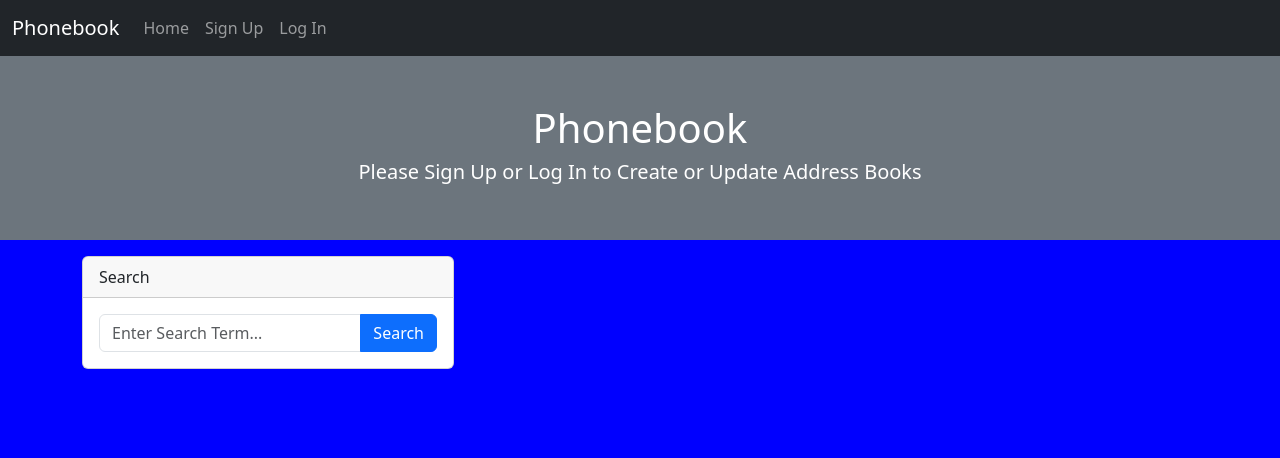
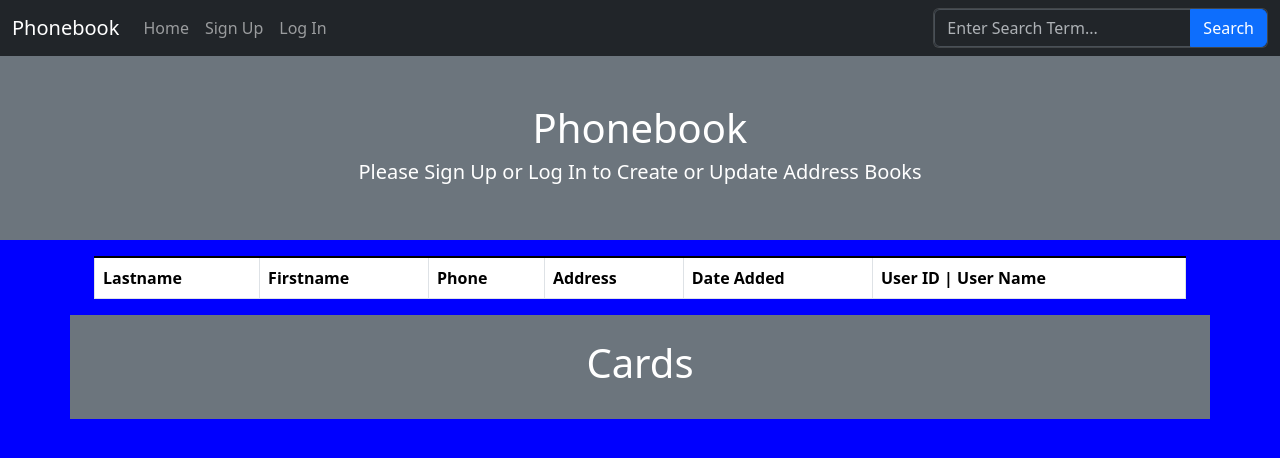
Before and after one commit to warmstrongsr/kekambas-111_week6_phonebook, a Flask app: page / in a window 1280 px wide. Shown: the top 458 px of the page. Run offline with Flask 3, Linux system fonts and the light colour scheme; data that the repository does not hold is empty.

Commit message:
table add, accounts page alignment, completed project for turn in

```diff
--- a/app/forms.py
+++ b/app/forms.py
@@ -8,12 +8,14 @@ class AddressForm(FlaskForm):
     last_name = StringField('Last Name', validators=[InputRequired()])
     phone = StringField('Phone', validators=[InputRequired(), Length(min=10,max=20, message="Please enter a valid phone number.")])
     address = StringField('Address', validators=[InputRequired()])
+    search_term = StringField('Search Term')
     submit = SubmitField('Submit Address')
 
 
 class LoginForm(FlaskForm):
     username = StringField('Username', validators=[InputRequired()])
     password = PasswordField('Password', validators=[InputRequired()])
+    search_term = StringField('Search Term')
     submit = SubmitField('Log In')
 
 
@@ -24,6 +26,7 @@ class SignUpForm(FlaskForm):
     email = EmailField('Email', validators=[InputRequired()])
     password = PasswordField('Password', validators=[InputRequired()])
     confirm_pass = PasswordField('Confirm Password', validators=[InputRequired(), EqualTo('password')])
+    search_term = StringField('Search Term')
     submit = SubmitField('Sign Up')
 
 class SearchForm(FlaskForm):
--- a/app/routes.py
+++ b/app/routes.py
@@ -5,29 +5,31 @@ from app.forms import SignUpForm, LoginForm, AddressForm, SearchForm
 from app.models import User, Address
 from flask_login import LoginManager, login_user, logout_user, login_required, current_user
 
-@app.route('/', methods=["GET", "POST"])
+@app.route('/', methods=['GET', 'POST'])
 def index():
-    addresses = Address.query.order_by(Address.last_name.asc()).all()
     form = SearchForm()
     if form.validate_on_submit():
         search_term = form.search_term.data
-        addresses = Address.query.filter(Address.address.ilike(f"%{search_term}%")).all()
-        addresses = db.session.execute(db.select(Address).where((Address.phone.ilike(f"%{search_term}%")) | (Address.address.ilike(f"%{search_term}%")))).scalars().all()
+        addresses = Address.query.filter((Address.first_name.ilike(f"%{search_term}%")) | (Address.last_name.ilike(f"%{search_term}%")) | (Address.phone.ilike(f"%{search_term}%")) | (Address.address.ilike(f"%{search_term}%"))).order_by(Address.last_name.asc()).all()
+    else:
+        addresses = Address.query.order_by(Address.last_name.asc()).all()
 
     return render_template('index.html', addresses=addresses, form=form)
-@app.route('/')
+
+@app.route('/account', methods=['GET', 'POST'])
+@login_required
+def account():
+    form = SearchForm()
+    addresses = Address.query.filter_by(user_id=current_user.id).order_by(Address.last_name.asc()).all()
+    username = current_user.username
+
+    if form.validate_on_submit():
+        search_term = form.search_term.data
+        addresses = Address.query.filter((Address.first_name.ilike(f"%{search_term}%")) | (Address.last_name.ilike(f"%{search_term}%"))| (Address.phone.ilike(f"%{search_term}%")) | (Address.address.ilike(f"%{search_term}%")), Address.user_id==current_user.id).order_by(Address.last_name.asc()).all()
+
+    return render_template('account.html', addresses=addresses, form=form, username=username)
 
 
-@app.route('/account')
-def account():
-    addresses = Address.query.filter_by(user_id=current_user.id).all()
-    form = SearchForm()
-    username = current_user.username
-    if form.validate_on_submit():
-        search_term = form.search_term.data
-        addresses = db.session.execute(db.select(Address).where((Address.phone.ilike(f"%{search_term}%")) | (Address.address.ilike(f"%{search_term}%")))).scalars().all()
-        # addresses = db.session.execute(db.select(Address).where(Address.title.ilike(f"%{search_term}%"))).scalars().all()
-    return render_template('account.html', addresses=addresses, form=form, username=username)
 
 @app.route('/signup', methods=["GET", "POST"])
 def signup():
@@ -70,7 +72,7 @@ def login():
             # If the user exists and has the correct password, log them in
             login_user(user)
             flash(f'You have successfully logged in as {username}', 'success')
-            return redirect(url_for('index'))
+            return redirect(url_for('account'))
         else:
             flash('Invalid username and/or password. Please try again', 'danger')
             return redirect(url_for('login'))
--- a/app/static/css/styless.css
+++ /dev/null
@@ -1,4 +0,0 @@
-body {
-
-    background-color: bisque;
-}
--- a/app/templates/base.html
+++ b/app/templates/base.html
@@ -8,8 +8,8 @@
     <title>UserInfo | {% block title %}Base{% endblock %}</title>
     <link rel="stylesheet"
         href="https://cdn.jsdelivr.net/npm/bootstrap@5.3.0-alpha1/dist/css/bootstrap.min.css">
-    <link rel="stylesheet" href="{{url_for('static', filename='../static/css/main.css')}}"
-</head>
+    <link rel="stylesheet"
+        href="{{url_for('static', filename='../static/css/main.css')}}" </head>
 
 <body>
 
--- a/app/templates/index.html
+++ b/app/templates/index.html
@@ -12,16 +12,74 @@
 {% endblock %}
 
 {% block content %}
+
 <div class="row">
     <!-- Left 2/3 Column -->
-    <div class="col-6 col-lg-6 order-1 order-lg-0">
+    <div class="col-12 col-lg-14 order-1 order-lg-0">
+
+
+        <div class="container mt-3">
+
+
+            </table>
+            <thead class="thead-dark">
+                <table
+                    class="table table-bordered  - table-group-divider - table-hover - text-bg-light">
+                    <thead>
+                        <tr>
+                            <th>Lastname</th>
+                            <th>Firstname</th>
+                            <th>Phone</th>
+                            <th>Address</th>
+                            <th>Date Added</th>
+                            <th>User ID | User Name</th>
+
+
+                        </tr>
+                    </thead>
+                    {% for address in addresses %}
+
+                    <tbody>
+                        <tr>
+                            <td>{{ address.last_name }}</td>
+                            <td>{{ address.first_name }}</td>
+                            <td>{{ address.phone }}</td>
+                            <td>{{ address.address }}</td>
+                            <td>{{ address.date_created }}</td>
+                            <td>{{ address.user.username }}</td>
+
+                        </tr>
+                        {% endfor %}
+
+
+                    </tbody>
+                </table>
+
+        </div>
+    </div>
+</div>
+
+
+<div class="row bg-secondary py-4">
+    <div class="col text-center text-white">
+        <div class="position-sticky top-0">
+            {% block center %}
+            <h1>{{ "Cards" }}</h1>
+            {% endblock %}
+        </div>
+    </div>
+</div>
+
+<div class="row d-flex justify-content-center">
+    <!-- Left 2/3 Column -->
+    <div class="col-12 col-lg-8 order-1 order-lg-0">
 
         {% for address in addresses %}
         <div class="card mt-3">
             <div class="row g-0">
                 <div class="col-md-4">
                 </div>
-                <div class="col-md-0">
+
                 <div class="card-body">
 
                     <h5 class="card-title">{{ address.last_name + ", " +
@@ -37,12 +95,13 @@
                     {% if address.user == current_user %}
                     <small class="card-subtitle">By: You</small>
                     {% else %}
-                    <small class="card-subtitle">By: {{ address.user.username.title() }}</small>
+                    <small class="card-subtitle">By: {{
+                        address.user.username.title() }}</small>
                     {% endif %}
                     {% else %}
                     <small class="card-subtitle">By: Unknown</small>
                     {% endif %}
-                            <div class="card-footer">
+                    <div class="card-footer bg-white-subtle">
                         {% if address.user == current_user %}
                         <a href="{{ url_for('edit_address', address_id=address.id) }}"
                             class="btn btn-success">Edit</a>
@@ -93,26 +152,7 @@
 
 </div>
 
-<!-- Right 1/3 Column -->
-<div class="col-12 col-lg-4 order-0 order-lg-1">
 
-    <div class="position-sticky top-0">
-        <div class="card mt-3">
-            <div class="card-header">Search</div>
-            <div class="card-body">
-                <form action="" method="post">
-                    {{ form.csrf_token }}
-                    <div class="input-group">
-                        {{ form.search_term(class="form-control",
-                        placeholder="Enter Search Term...")}}
-                        {{ form.submit(class="btn btn-primary") }}
-                    </div>
-                </form>
-            </div>
-        </div>
-    </div>
 
-</div>
 
-</div>
 {% endblock %}
--- a/app/templates/nav.html
+++ b/app/templates/nav.html
@@ -1,4 +1,5 @@
-<nav class="navbar navbar-expand-lg bg-dark" data-bs-theme="dark">
+<nav class="navbar navbar-expand-lg bg-dark sticky-top" data-bs-theme="dark"
+    navbar-fixed-top>
     <div class="container-fluid">
         <a class="navbar-brand" href="/">Phonebook</a>
         <button class="navbar-toggler" type="button" data-bs-toggle="collapse"
@@ -17,7 +18,28 @@
                 <a class="nav-link" href="/signup">Sign Up</a>
                 <a class="nav-link" href="/login">Log In</a>
                 {% endif %}
+
+            </div>
+        </div>
+        <div class="col12-col-lg-4 order-0 order-lg-1">
+
+
+            <div class="card mt-">
+                <!-- <div class="card-header">Search</div> -->
+                <!-- <div class="card-body"> -->
+                <form action="" method="post">
+                    {{ form.csrf_token }}
+                    <div class="input-group">
+                        {{ form.search_term(class="form-control",
+                        placeholder="Enter Search Term...")}}
+                        {{ form.submit(class="btn btn-primary") }}
+                    </div>
+                </form>
             </div>
         </div>
     </div>
+
+    </div>
+
+    </div>
 </nav>
```
Also changed, not shown: app/templates/account.html (+60 -7 lines), app/templates/edit.html (+6 -3 lines), app/templates/login.html (+8 -6 lines), app/templates/scratch.html (deleted, +0 -143 lines). Lines whose indentation alone changed are shown as unchanged.
